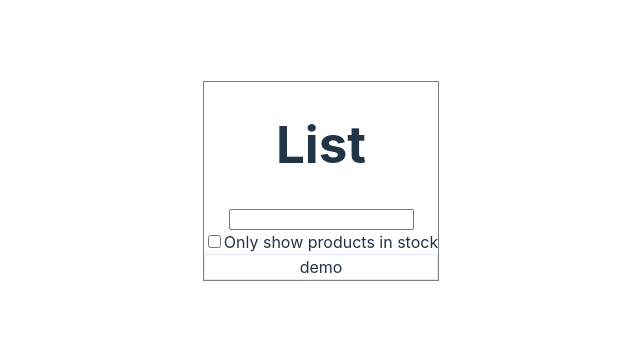
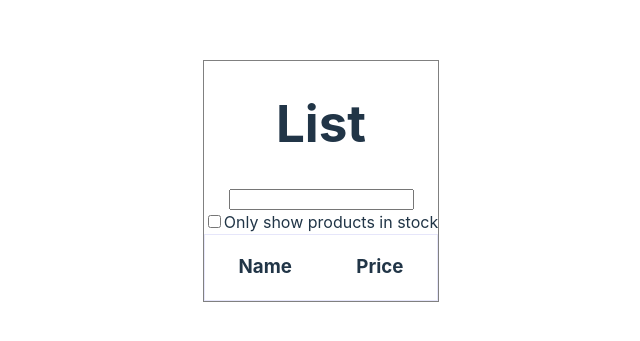
Before and after one commit to ROOHITH/Thinking-in-React, a React (Vite) app: page / in a window 1280 px wide. Shown: the part 219-560 px from the top of the page, without its empty margins (319-959 px from the left). Built offline with nearby package versions, Linux system fonts and the light colour scheme.

Commit message:
[add css page for a component]

```diff
--- /dev/null
+++ b/src/components/ProductTable.css
@@ -0,0 +1,3 @@
+.span1{
+    margin-right: 60px;
+}
--- a/src/components/ProductTable.jsx
+++ b/src/components/ProductTable.jsx
@@ -1,10 +1,12 @@
+import './ProductTable.css'
 function ProductTable(){
     const style={
         border:" 1px solid lavender"
     }
+
     return(<>
     <div style={style}className="ProductTable-div">
-        demo
+        <h3><span className="span1" >Name</span> <span>Price</span></h3>
     </div>
     </>);
 }
```
